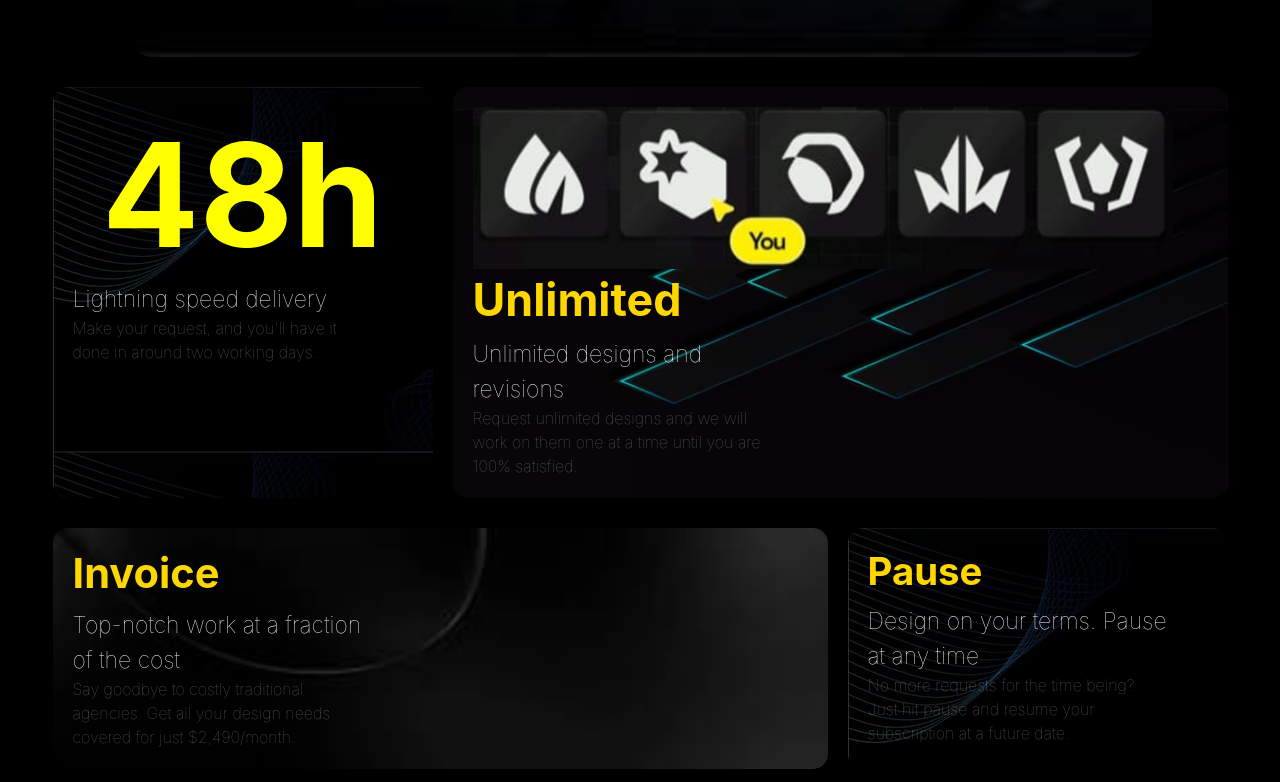
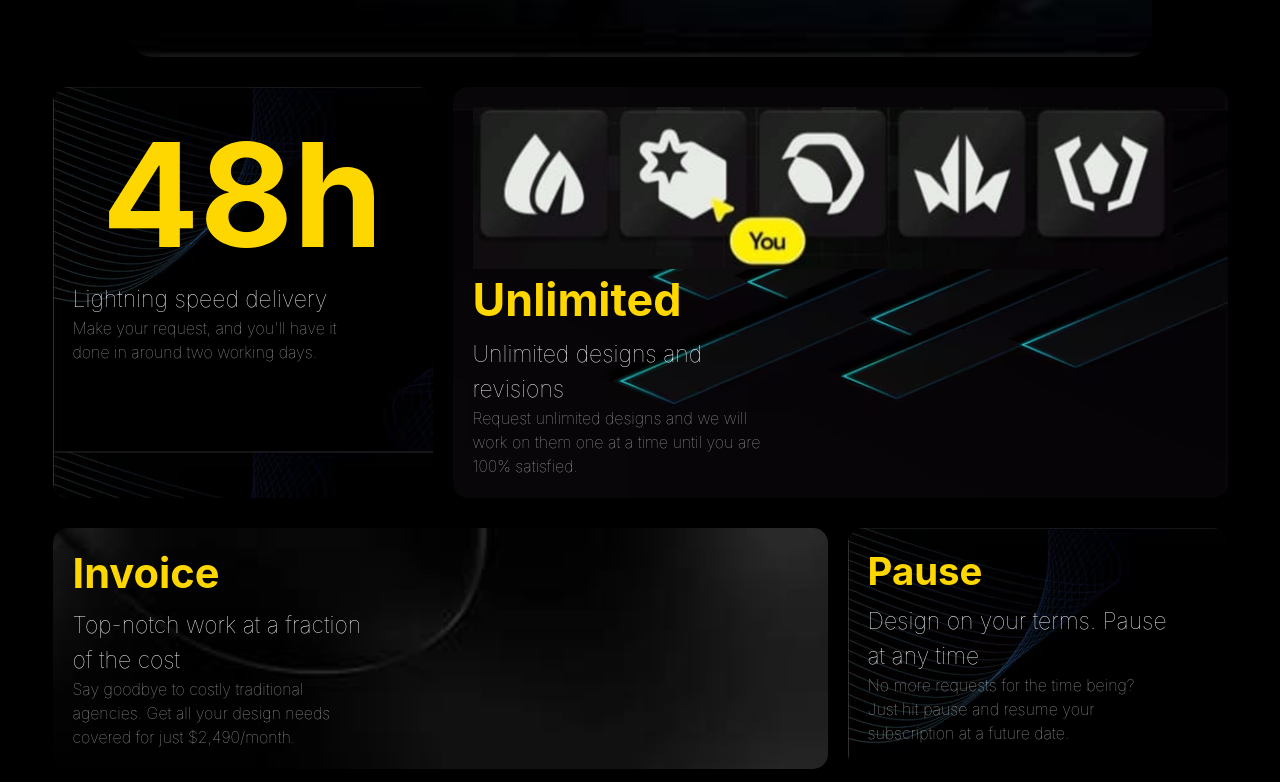
Before and after one commit to AFZAL-004/Talim_task, a plain HTML site: page index.html in a window 1280 px wide. Shown: the part 2258-3040 px from the top of the page. Drawn offline with Linux system fonts and the light colour scheme.

Commit message:
Update style.css

```diff
--- a/style.css
+++ b/style.css
@@ -302,14 +302,14 @@
       font-size: 1rem;
       line-height: 1.5;
       font-weight: 100;
-      color:#dddddd6c;
+      color:#ffffffad;
       max-width: 300px;
     }
 
     .cta-48h h1 {
       font-size: 9rem;
       text-align: center;
-      color: yellow;
+      color: #FFD700;
     }
 
 
```
